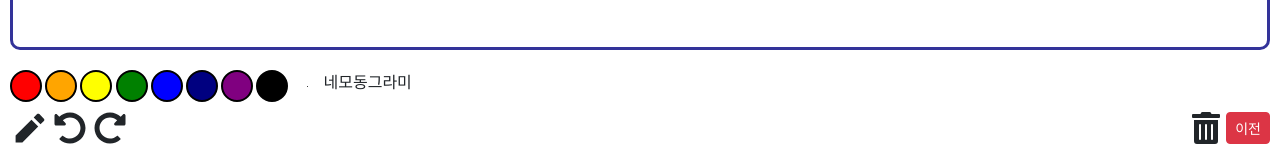
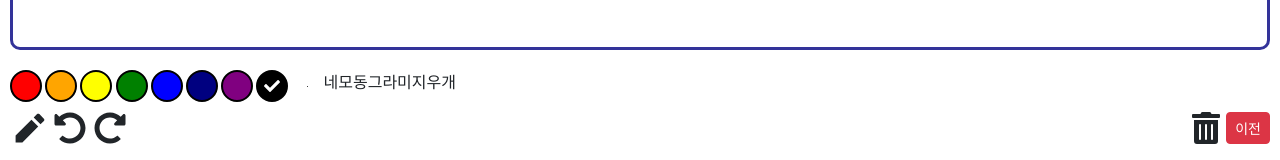
Before and after one commit to Hoto-Mocha/TeamProject-DrawMind, a React (Vite) app in the folder drawmind-client/: page /write in a window 1280 px wide. Both pictures are taken after a click on the button "다음". Shown: the part 335-495 px from the top of the page. Built offline with nearby package versions, Linux system fonts and the light colour scheme; what react-simple-toasts would draw is missing.

Commit message:
지우개 추가

```diff
--- a/drawmind-client/src/BrushSize.jsx
+++ b/drawmind-client/src/BrushSize.jsx
@@ -1,7 +1,7 @@
 import {useRef, useState, useEffect} from "react";
 import BrushSizeController from "./BrushSizeController.jsx";
 
-function BrushSize({config, setConfig}) {
+function BrushSize({config, setConfig, isErasing}) {
     const [isBrushSizeClicked, setIsBrushSizeClicked] = useState(false);
     const brushSizeControllerRef = useRef(null);
     const [buttonOffsetX, setButtonOffsetX] = useState(2);
@@ -29,7 +29,7 @@ function BrushSize({config, setConfig}) {
                 style={{
                     height: config.lineWidth,
                     width: config.lineWidth,
-                    backgroundColor: config.strokeStyle,
+                    backgroundColor: isErasing ? 'white' : config.strokeStyle,
                     borderRadius: config.lineCap === 'round' ? config.lineWidth / 2 : 0,
                 }}
             ></div>
--- a/drawmind-client/src/Color.jsx
+++ b/drawmind-client/src/Color.jsx
@@ -1,12 +1,12 @@
 import {FaCheck} from "react-icons/fa";
 
-function Color({color, config, setConfig}) {
+function Color({color, config, setConfig, isErasing, setErasing}) {
     function handleColorClick() {
         setConfig({...config, strokeStyle: color});
     }
 
     function isThisColorSelected() {
-        return config.strokeStyle === color;
+        return config.strokeStyle === color && !isErasing;
     }
 
     function isColorYellow() {
@@ -21,7 +21,7 @@ function Color({color, config, setConfig}) {
         <div
             className="color"
             style={{ backgroundColor: color }}
-            onClick={handleColorClick}
+            onClick={() => {handleColorClick(); setErasing(false) }}
         ><FaCheck className="paletteIcon" style={checkStyle} /></div>
     )
 }
--- a/drawmind-client/src/MyCanvas.jsx
+++ b/drawmind-client/src/MyCanvas.jsx
@@ -1,16 +1,17 @@
-import { useEffect, useRef, useState } from "react";
+import {useEffect, useRef, useState} from "react";
 import Palette from "./Palette.jsx";
 import './css/MyCanvas.css';
 
-function MyCanvas({ postRef, editorData, previousBtnHandler }) {
+function MyCanvas({postRef, editorData, previousBtnHandler}) {
     const canvasRef = useRef(null);
-    const [isDrawing, setDrawing] = useState(false);
     const contextRef = useRef(null);
     const savedImageRef = useRef(null);
+    const [isDrawing, setDrawing] = useState(false);
+    const [isErasing, setErasing] = useState(false);
     const [config, setConfig] = useState({
-        lineWidth : 1,
+        lineWidth: 1,
         lineCap: 'round',
-        strokeStyle: '#000000',
+        strokeStyle: 'black',
         lineJoin: 'round'
     })
 
@@ -40,7 +41,7 @@ function MyCanvas({ postRef, editorData, previousBtnHandler }) {
             canvasElement.width = postElement.clientWidth;
             canvasElement.height = postElement.clientHeight;
 
-            const context = canvasElement.getContext("2d", { willReadFrequently: true });
+            const context = canvasElement.getContext("2d", {willReadFrequently: true});
             context.scale(1, 1);
             if (savedImageRef.current) {
                 context.putImageData(savedImageRef.current, 0, 0);
@@ -50,7 +51,7 @@ function MyCanvas({ postRef, editorData, previousBtnHandler }) {
 
     const drawPC = (e) => {
         if (!isDrawing || moveAvailable) return;
-        const { offsetX, offsetY } = e.nativeEvent;
+        const {offsetX, offsetY} = e.nativeEvent;
         draw(offsetX, offsetY);
     };
 
@@ -64,13 +65,11 @@ function MyCanvas({ postRef, editorData, previousBtnHandler }) {
     };
 
     function draw(offsetX, offsetY) {
-        // 처음 시작할 때만 moveTo()로 시작점을 설정하고, 그 이후엔 lineTo()로만 이어가도록 합니다.
         if (step.length === 0) {
-            contextRef.current.beginPath(); // 경로 시작
-            contextRef.current.moveTo(offsetX, offsetY); // 시작점 설정
+            contextRef.current.beginPath();
+            contextRef.current.moveTo(offsetX, offsetY);
         }
 
-        // step 배열에 그려진 점 저장
         step.push({
             offsetX,
             offsetY,
@@ -78,11 +77,23 @@ function MyCanvas({ postRef, editorData, previousBtnHandler }) {
             width: contextRef.current.lineWidth,
             lineCap: contextRef.current.lineCap,
             lineJoin: contextRef.current.lineJoin,
+            erase: isErasing
         });
 
-        contextRef.current.lineTo(offsetX, offsetY);
-        contextRef.current.stroke();
+        if (isErasing) {
+            // 지우기 기능 수행 (지정된 사각형 영역을 지우기)
+            canvasRef.current.getContext('2d').clearRect(
+                offsetX - contextRef.current.lineWidth / 2,
+                offsetY - contextRef.current.lineWidth / 2,
+                contextRef.current.lineWidth,
+                contextRef.current.lineWidth
+            );
+        } else {
+            contextRef.current.lineTo(offsetX, offsetY);
+            contextRef.current.stroke();
+        }
     }
+
 
     // 창 크기 조절 시 resizeCanvas를 호출함
     useEffect(() => {
@@ -97,11 +108,10 @@ function MyCanvas({ postRef, editorData, previousBtnHandler }) {
     const drawPath = () => {
         const context = canvasRef.current.getContext("2d");
         context.clearRect(0, 0, canvasRef.current.width, canvasRef.current.height);
-        context.beginPath();
 
         for (const path of undoSteps) {
             context.beginPath(); // 경로 시작
-            for (const { offsetX, offsetY, color, width, clear, lineCap, lineJoin } of path) {
+            for (const {offsetX, offsetY, color, width, clear, lineCap, lineJoin, erase} of path) {
                 if (clear === true) {
                     context.clearRect(0, 0, canvasRef.current.width, canvasRef.current.height);
                 } else {
@@ -109,12 +119,14 @@ function MyCanvas({ postRef, editorData, previousBtnHandler }) {
                     context.lineWidth = width;
                     context.lineJoin = lineJoin
                     context.lineCap = lineCap
-                    if (path.indexOf({ offsetX, offsetY, color, width, clear }) === 0) {
+                    if (path.indexOf({offsetX, offsetY, color, width, clear, erase}) === 0) {
                         // 첫 번째 점에서 moveTo로 시작점을 설정
                         context.moveTo(offsetX, offsetY);
                     } else {
-                        // 이후 점에서 lineTo로 선을 그립니다.
-                        context.lineTo(offsetX, offsetY);
+                        if (erase)
+                            context.clearRect(offsetX - width / 2, offsetY - width / 2, width, width);
+                        else
+                            context.lineTo(offsetX, offsetY);
                     }
                 }
             }
@@ -154,7 +166,7 @@ function MyCanvas({ postRef, editorData, previousBtnHandler }) {
     // 화면 초기화 기능
     const clear = () => {
         contextRef.current.clearRect(0, 0, canvasRef.current.width, canvasRef.current.height);
-        setUndoSteps((prevSteps) => [...prevSteps, [{ clear: true }]]);
+        setUndoSteps((prevSteps) => [...prevSteps, [{clear: true}]]);
     };
 
     const btnToggle = () => {
@@ -171,7 +183,7 @@ function MyCanvas({ postRef, editorData, previousBtnHandler }) {
         <div className="editorArea">
             <div className="drawEditorArea">
                 <div ref={postRef} className='contentBox'>
-                    <div dangerouslySetInnerHTML={{ __html: editorData }} />
+                    <div dangerouslySetInnerHTML={{__html: editorData}}/>
                 </div>
                 <div className="myCanvas">
                     <canvas
@@ -185,7 +197,6 @@ function MyCanvas({ postRef, editorData, previousBtnHandler }) {
                         onMouseUp={() => {
                             if (!moveAvailable) {
                                 setDrawing(false);
-                                contextRef.current.beginPath();
                                 setUndoSteps((prevSteps) => [...prevSteps, step]);
                                 setRedoSteps([]);
                             }
@@ -202,7 +213,6 @@ function MyCanvas({ postRef, editorData, previousBtnHandler }) {
                             if (!moveAvailable) {
                                 e.preventDefault();
                                 setDrawing(false);
-                                contextRef.current.beginPath();
                                 setUndoSteps((prevSteps) => [...prevSteps, step]);
                                 setRedoSteps([]);
                             }
@@ -226,6 +236,8 @@ function MyCanvas({ postRef, editorData, previousBtnHandler }) {
                     clear={clear}
                     btnToggle={btnToggle}
                     moveAvailable={moveAvailable}
+                    isErasing={isErasing}
+                    setErasing={setErasing}
                     previousBtnHandler={previousBtnHandler}
                 />
             </div>
--- a/drawmind-client/src/Palette.jsx
+++ b/drawmind-client/src/Palette.jsx
@@ -9,8 +9,7 @@ import BrushSize from "./BrushSize.jsx";
 
 const colors = ['red', 'orange', 'yellow', 'green', 'blue', 'navy', 'purple', 'black'];
 
-function Palette({config, setConfig, undo, redo, clear, btnToggle, moveAvailable, previousBtnHandler}) {
-
+function Palette({config, setConfig, undo, redo, clear, btnToggle, moveAvailable, isErasing, setErasing, previousBtnHandler}) {
 
     const [show, setShow] = useState(false);
 
@@ -27,11 +26,13 @@ function Palette({config, setConfig, undo, redo, clear, btnToggle, moveAvailable
                                    color={color}
                                    config={config}
                                    setConfig={setConfig}
+                                   isErasing={isErasing}
+                                   setErasing={setErasing}
                             ></Color>
                         )
                     })
                 }
-                <BrushSize config={config} setConfig={setConfig}></BrushSize>
+                <BrushSize config={config} setConfig={setConfig} isErasing={isErasing}></BrushSize>
                 <div className={'palette-button'}
                      onClick={() => setConfig({...config, lineCap: 'square', lineJoin: ''})}>
                     <div>네모</div>
@@ -39,6 +40,9 @@ function Palette({config, setConfig, undo, redo, clear, btnToggle, moveAvailable
                 <div className={'palette-button'}
                      onClick={() => setConfig({...config, lineCap: 'round', lineJoin: 'round'})}>
                     <div>동그라미</div>
+                </div>
+                <div onClick={(e) => {e.stopPropagation(); setErasing(prev => !prev)}}>
+                    <div>지우개</div>
                 </div>
             </div>
             <div className="btnPalette">
```
